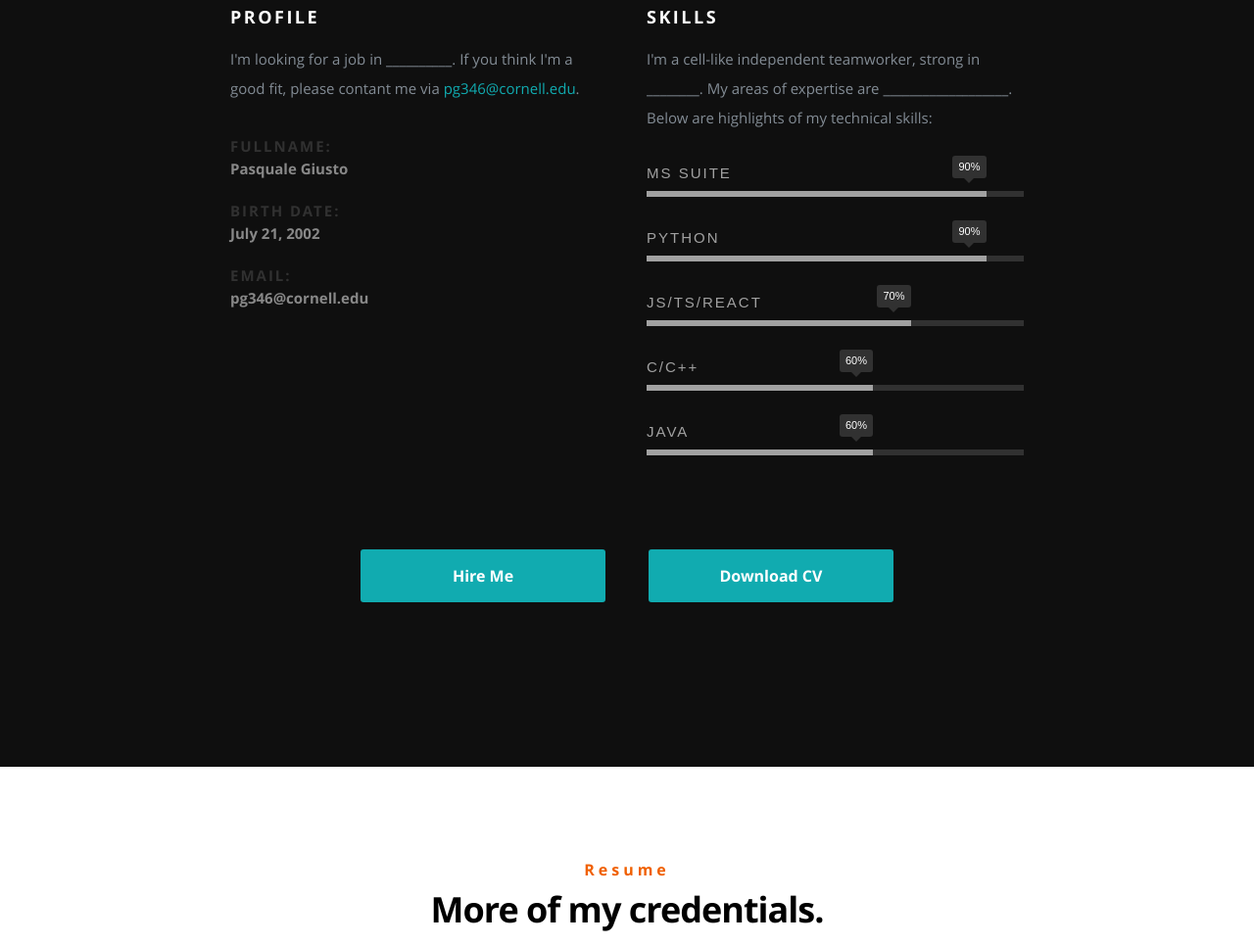
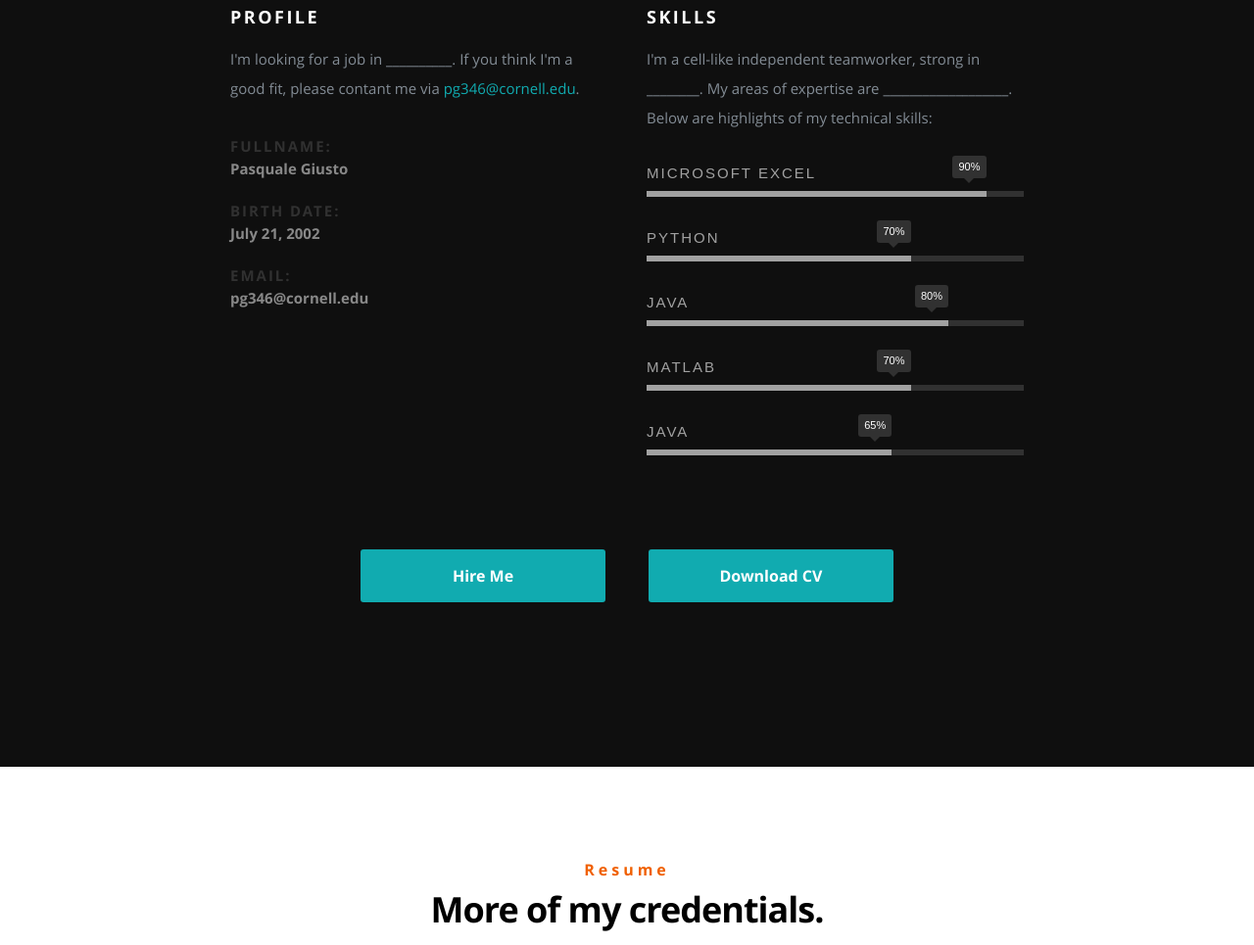
Before and after one commit to PasqualeGiusto/PasqualeGiusto.github.io, a plain HTML site: page index.html in a window 1280 px wide. Shown: the part 1196-2161 px from the top of the page at 98% size. Drawn offline with nearby package versions, Linux system fonts and the light colour scheme.

Commit message:
Update index.html

```diff
--- a/index.html
+++ b/index.html
@@ -153,22 +153,22 @@
             <ul class="skill-bars">
                <li>
                   <div class="progress percent90"><span>90%</span></div>
-                  <strong>MS Suite</strong>
+                  <strong>Microsoft Excel</strong>
                </li>
                <li>
-                  <div class="progress percent90"><span>90%</span></div>
+                  <div class="progress percent70"><span>70%</span></div>
                   <strong>Python</strong>
                </li>
                <li>
-                  <div class="progress percent70"><span>70%</span></div>
-                  <strong>JS/TS/React</strong>
+                  <div class="progress percent80"><span>80%</span></div>
+                  <strong>Java</strong>
                </li>
                <li>
-                  <div class="progress percent60"><span>60%</span></div>
-                  <strong>C/C++</strong>
+                  <div class="progress percent70"><span>70%</span></div>
+                  <strong>MATLAB</strong>
                </li>
                <li>
-                  <div class="progress percent60"><span>60%</span></div>
+                  <div class="progress percent65"><span>65%</span></div>
                   <strong>Java</strong>
                </li>
 
```
